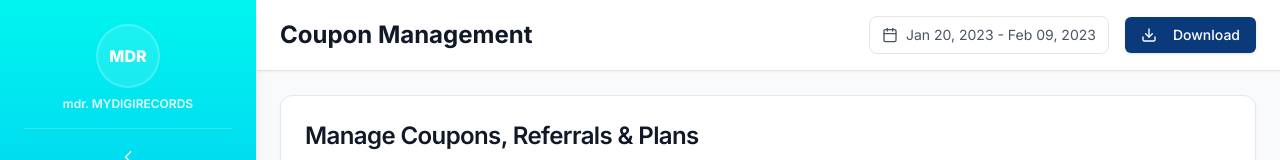
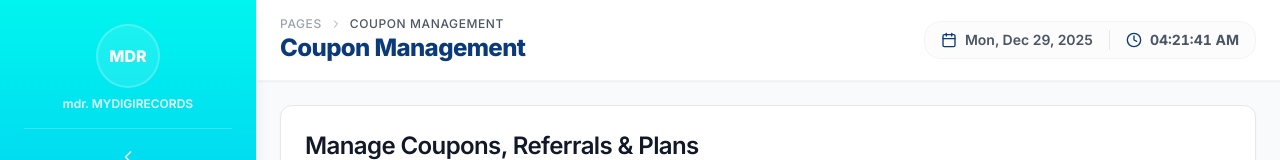
Before and after one commit to Aditya-mydigi/MDR-Admin, a Next.js app: page /dashboard/coupon in a window 1280 px wide. Shown: the top 160 px of the page. Built offline with nearby package versions, Linux system fonts and the light colour scheme; no server answers; the database is empty.

Commit message:
Introduce health checks dashboard with service status monitoring and a new header component.

```diff
--- a/src/app/dashboard/page.tsx
+++ b/src/app/dashboard/page.tsx
@@ -419,27 +419,55 @@ export default function DashboardPage() {
           onToggleSidebar={() => setSidebarOpen(!sidebarOpen)}
           sidebarCollapsed={sidebarCollapsed}
         />
-        <main className="flex-1 overflow-y-auto p-6 space-y-6 bg-gray-50">
-          {/* Toggle Buttons */}
-          <div className="flex gap-4 mb-4">
-            <Button
-              variant={region === "Total" ? "default" : "outline"}
+        <main className="flex-1 overflow-y-auto p-8 space-y-8 bg-[#f8fafc]">
+          {/* Welcome Banner */}
+          <div className="relative overflow-hidden rounded-3xl bg-gradient-to-r from-[#0a3a7a] to-[#02b8f2] p-8 text-white shadow-xl shadow-[#0a3a7a]/10">
+            <div className="relative z-10">
+              <h2 className="text-3xl font-bold tracking-tight mb-2">Welcome Back, Admin!</h2>
+              <p className="text-white/80 max-w-xl">
+                Here's what's happening across India and USA today. Track metrics, manage users, and monitor system health from one central hub.
+              </p>
+            </div>
+            {/* Decorative background circles */}
+            <div className="absolute top-[-20%] right-[-10%] w-64 h-64 bg-white/10 rounded-full blur-3xl" />
+            <div className="absolute bottom-[-20%] left-[20%] w-48 h-48 bg-white/5 rounded-full blur-2xl" />
+          </div>
+
+          {/* Region Toggle Buttons */}
+          <div className="flex items-center gap-1 p-1 bg-white border border-gray-100 rounded-2xl w-fit shadow-sm">
+            <button
               onClick={() => setRegion("Total")}
+              className={clsx(
+                "px-6 py-2.5 text-sm font-bold transition-all duration-300 rounded-xl",
+                region === "Total"
+                  ? "bg-[#0a3a7a] text-white shadow-lg shadow-[#0a3a7a]/20"
+                  : "text-gray-500 hover:bg-gray-50 hover:text-gray-900"
+              )}
             >
-              Total
-            </Button>
-            <Button
-              variant={region === "India" ? "default" : "outline"}
+              Total Oversight
+            </button>
+            <button
               onClick={() => setRegion("India")}
+              className={clsx(
+                "px-6 py-2.5 text-sm font-bold transition-all duration-300 rounded-xl",
+                region === "India"
+                  ? "bg-[#0a3a7a] text-white shadow-lg shadow-[#0a3a7a]/20"
+                  : "text-gray-500 hover:bg-gray-50 hover:text-gray-900"
+              )}
             >
-              India
-            </Button>
-            <Button
-              variant={region === "USA" ? "default" : "outline"}
+              India Region
+            </button>
+            <button
               onClick={() => setRegion("USA")}
+              className={clsx(
+                "px-6 py-2.5 text-sm font-bold transition-all duration-300 rounded-xl",
+                region === "USA"
+                  ? "bg-[#0a3a7a] text-white shadow-lg shadow-[#0a3a7a]/20"
+                  : "text-gray-500 hover:bg-gray-50 hover:text-gray-900"
+              )}
             >
-              USA
-            </Button>
+              USA Region
+            </button>
           </div>
           {/* Six KPI Cards */}
           <div className="grid grid-cols-1 md:grid-cols-2 lg:grid-cols-3 gap-4">
--- a/src/components/header.tsx
+++ b/src/components/header.tsx
@@ -1,15 +1,9 @@
 "use client";
 
+import { useEffect, useState } from "react";
 import { Button } from "@/components/ui/button";
 import { useRouter } from "next/navigation";
-import { Menu, Calendar, Download } from "lucide-react";
-import {
-  Select,
-  SelectContent,
-  SelectItem,
-  SelectTrigger,
-  SelectValue,
-} from "@/components/ui/select";
+import { Menu, Calendar, Clock, ChevronRight } from "lucide-react";
 
 export default function Header({
     title,
@@ -21,38 +15,67 @@ export default function Header({
     sidebarCollapsed?: boolean;
 }) {
     const router = useRouter();
+    const [currentTime, setCurrentTime] = useState(new Date());
+
+    useEffect(() => {
+        const timer = setInterval(() => {
+            setCurrentTime(new Date());
+        }, 1000);
+        return () => clearInterval(timer);
+    }, []);
+
+    const formattedDate = currentTime.toLocaleDateString("en-US", {
+        weekday: 'short',
+        year: 'numeric',
+        month: 'short',
+        day: 'numeric',
+    });
+
+    const formattedTime = currentTime.toLocaleTimeString("en-US", {
+        hour: '2-digit',
+        minute: '2-digit',
+        second: '2-digit',
+    });
 
     return (
-        <header className="flex justify-between items-center bg-white px-6 py-4 shadow-sm sticky top-0 z-30 border-b">
+        <header className="flex justify-between items-center bg-white/80 backdrop-blur-md px-6 py-4 shadow-sm sticky top-0 z-30 border-b border-gray-100">
             <div className="flex items-center gap-4">
                 {/* Mobile Toggle Button */}
                 {onToggleSidebar && (
                     <button
                         onClick={onToggleSidebar}
-                        className="lg:hidden flex items-center justify-center w-8 h-8 rounded-md hover:bg-gray-100 transition-colors"
+                        className="lg:hidden flex items-center justify-center w-9 h-9 rounded-xl bg-gray-50 hover:bg-gray-100 transition-all text-gray-600 border border-gray-100"
                         aria-label="Toggle sidebar"
                     >
-                        <Menu className="h-5 w-5 text-gray-800" />
+                        <Menu className="h-5 w-5" />
                     </button>
                 )}
 
-                <h1 className="text-2xl font-bold text-gray-900">{title}</h1>
+                <div className="flex flex-col">
+                    <div className="flex items-center gap-2 text-xs font-medium text-gray-400 uppercase tracking-wider">
+                        <span>Pages</span>
+                        <ChevronRight className="h-3 w-3" />
+                        <span className="text-gray-600">{title}</span>
+                    </div>
+                    <h1 className="text-2xl font-extrabold text-[#0a3a7a] tracking-tight">{title}</h1>
+                </div>
             </div>
 
-            <div className="flex items-center gap-4">
-                {/* Date Range Picker */}
-                <div className="hidden md:flex items-center gap-2 px-3 py-2 border rounded-lg text-sm text-gray-600">
-                    <Calendar className="h-4 w-4" />
-                    <span>Jan 20, 2023 - Feb 09, 2023</span>
+            <div className="flex items-center gap-6">
+                {/* Real-time Date & Time */}
+                <div className="hidden md:flex items-center gap-4 px-4 py-2 bg-gray-50/50 rounded-2xl border border-gray-100">
+                    <div className="flex items-center gap-2 text-gray-600 border-r border-gray-200 pr-4">
+                        <Calendar className="h-4 w-4 text-[#0a3a7a]" />
+                        <span className="text-sm font-semibold">{formattedDate}</span>
+                    </div>
+                    <div className="flex items-center gap-2 text-gray-600">
+                        <Clock className="h-4 w-4 text-[#0a3a7a]" />
+                        <span className="text-sm font-bold tabular-nums">{formattedTime}</span>
+                    </div>
                 </div>
 
-                {/* Download Button */}
-                <Button
-                    className="bg-[#0a3a7a] hover:bg-[#09406d] text-white"
-                >
-                    <Download className="h-4 w-4 mr-2" />
-                    Download
-                </Button>
+                {/* Optional: User profile or notifications could go here,
+                    but removing download and static date range as requested */}
             </div>
         </header>
     );
```
